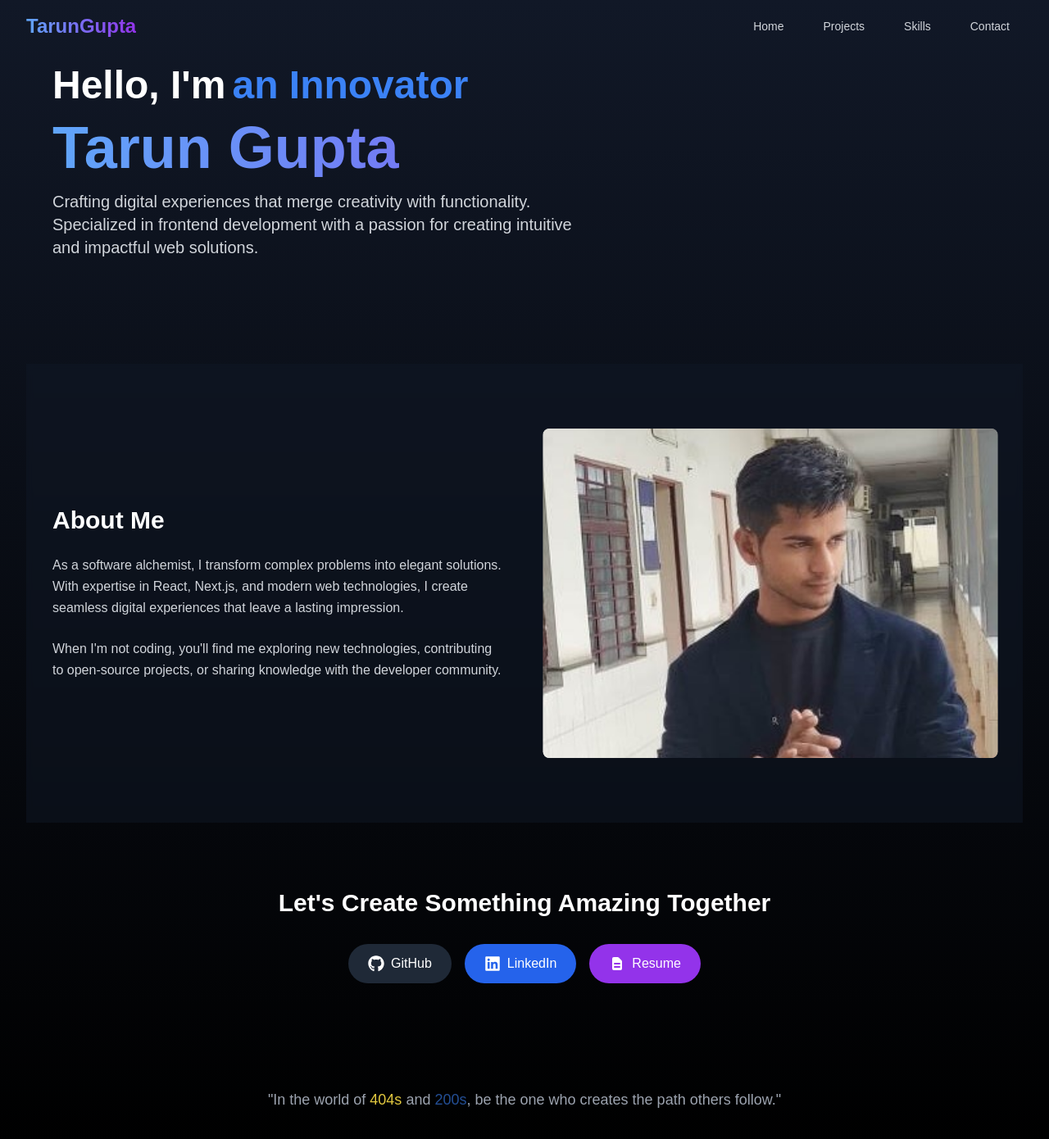
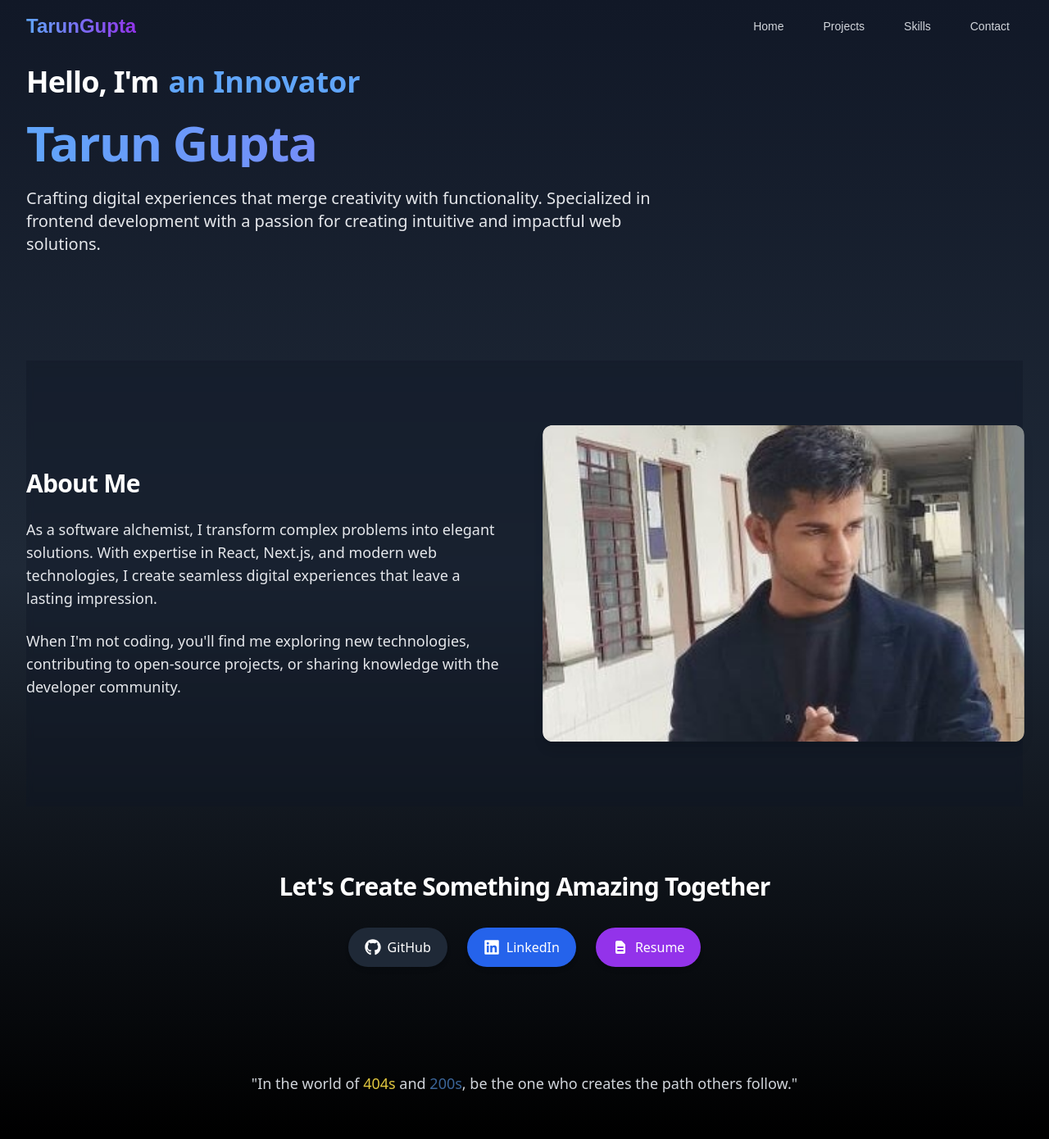
Before and after one commit to TarunGupta2602/TarunGupta, a Next.js app: page / in a window 1280 px wide. Shown: the top 1390 px of the page at 82% size. Built offline with nearby package versions, Linux system fonts and the light colour scheme.

Commit message:
Update page.js

```diff
--- a/app/page.js
+++ b/app/page.js
@@ -13,7 +13,6 @@ const Home = () => {
     transition: { duration: 0.6 }
   };
 
-
   const staggerContainer = {
     initial: {},
     animate: {
@@ -26,93 +25,77 @@ const Home = () => {
   const slideInFromLeft = {
     initial: { x: -100, opacity: 0 },
     animate: { x: 0, opacity: 1 },
-    transition: { duration: 0.8, type: "spring", bounce: 0.4 }
+    transition: { duration: 0.8, type: "spring", bounce: 0.3 }
   };
 
   const pulseAnimation = {
     initial: { scale: 1 },
     animate: {
       scale: [1, 1.02, 1],
-      transition: {
-        duration: 2,
-        repeat: Infinity,
-        ease: "easeInOut"
-      }
+      transition: { duration: 2, repeat: Infinity, ease: "easeInOut" }
     }
   };
 
   return (
     <motion.div
-      className="min-h-screen bg-gradient-to-b from-gray-900 to-black text-white px-4 sm:px-6 lg:px-8"
+      className="min-h-screen bg-gradient-to-b from-gray-900 via-gray-800 to-black text-white px-4 sm:px-6 lg:px-8 font-sans"
       initial={{ opacity: 0 }}
       animate={{ opacity: 1 }}
       transition={{ duration: 0.8 }}
     >
-      {/* Hero Section with enhanced animations */}
-      <section className="pt-20 pb-32 max-w-6xl mx-auto">
+      {/* Hero Section */}
+      <section className="pt-16 sm:pt-20 pb-24 sm:pb-32 max-w-7xl mx-auto">
         <motion.div
-          className="space-y-4"
+          className="space-y-4 sm:space-y-6"
           variants={staggerContainer}
           initial="initial"
           animate="animate"
         >
           <motion.div
-            className="flex items-center space-x-2"
+            className="flex flex-col sm:flex-row items-center space-y-2 sm:space-y-0 sm:space-x-3"
             variants={fadeInUp}
           >
-            <span className="text-3xl sm:text-4xl md:text-5xl font-bold">
-              Hello, I&apos;m
+            <span className="text-2xl sm:text-3xl md:text-4xl font-bold tracking-tight">
+              Hello, I'm
             </span>
             <TypeAnimation
-              sequence={[
-                'a Developer',
-                1000,
-                'a Problem Solver',
-                1000,
-                'an Innovator',
-                1000,
-              ]}
+              sequence={['a Developer', 1000, 'a Problem Solver', 1000, 'an Innovator', 1000]}
               wrapper="span"
               speed={50}
-              className="text-3xl sm:text-4xl md:text-5xl font-bold text-blue-500"
+              className="text-2xl sm:text-3xl md:text-4xl font-bold text-blue-400"
               repeat={Infinity}
             />
           </motion.div>
 
           <motion.h1
-            className="text-5xl sm:text-6xl md:text-7xl font-bold text-transparent bg-clip-text bg-gradient-to-r from-blue-400 to-purple-600"
+            className="text-4xl sm:text-5xl md:text-6xl font-extrabold text-transparent bg-clip-text bg-gradient-to-r from-blue-400 to-purple-500 tracking-tight"
             variants={slideInFromLeft}
-            whileHover={{
-              scale: 1.05,
-              textShadow: "0 0 8px rgb(59, 130, 246)",
-              transition: { duration: 0.2 }
-            }}
+            whileHover={{ scale: 1.03, textShadow: "0 0 10px rgba(59, 130, 246, 0.5)" }}
           >
             Tarun Gupta
           </motion.h1>
 
           <motion.p
-            className="text-lg sm:text-xl text-gray-300 max-w-2xl"
+            className="text-base sm:text-lg md:text-xl text-gray-200 max-w-3xl leading-relaxed"
             initial={{ y: 20, opacity: 0 }}
             animate={{ y: 0, opacity: 1 }}
             transition={{ duration: 0.8, delay: 0.4 }}
           >
             Crafting digital experiences that merge creativity with functionality.
-            Specialized in frontend development with a passion for creating
-            intuitive and impactful web solutions.
+            Specialized in frontend development with a passion for creating intuitive and impactful web solutions.
           </motion.p>
         </motion.div>
       </section>
 
-      {/* About Section with enhanced animations */}
+      {/* About Section */}
       <motion.section
-        className="py-20 bg-gray-900/50 backdrop-blur-sm"
+        className="py-16 sm:py-20 bg-gray-900/40 backdrop-blur-sm"
         initial={{ opacity: 0 }}
         whileInView={{ opacity: 1 }}
         viewport={{ once: true }}
         transition={{ duration: 1 }}
       >
-        <div className="max-w-6xl mx-auto grid md:grid-cols-2 gap-12 items-center">
+        <div className="max-w-7xl mx-auto grid md:grid-cols-2 gap-8 sm:gap-12 items-center">
           <motion.div
             className="space-y-6"
             variants={staggerContainer}
@@ -121,63 +104,62 @@ const Home = () => {
             viewport={{ once: true }}
           >
             <motion.h2
-              className="text-3xl font-bold"
+              className="text-2xl sm:text-3xl font-bold tracking-tight"
               variants={slideInFromLeft}
-              whileHover={{ scale: 1.05 }}
+              whileHover={{ scale: 1.03 }}
             >
               About Me
             </motion.h2>
-            <p className="text-gray-300 leading-relaxed">
+            <p className="text-gray-200 text-base sm:text-lg leading-relaxed">
               As a software alchemist, I transform complex problems into elegant solutions.
               With expertise in React, Next.js, and modern web technologies, I create
               seamless digital experiences that leave a lasting impression.
             </p>
-            <p className="text-gray-300 leading-relaxed">
-              When I&apos;m not coding, you&apos;ll find me exploring new technologies,
+            <p className="text-gray-200 text-base sm:text-lg leading-relaxed">
+              When I'm not coding, you'll find me exploring new technologies,
               contributing to open-source projects, or sharing knowledge with the
               developer community.
             </p>
           </motion.div>
 
           <motion.div
-            className="relative h-[400px] rounded-lg overflow-hidden"
+            className="relative h-64 sm:h-80 md:h-96 rounded-xl overflow-hidden shadow-lg"
             variants={pulseAnimation}
             initial="initial"
             animate="animate"
-            whileHover={{ scale: 1.05 }}
+            whileHover={{ scale: 1.03 }}
           >
             <Image
               src="/new.jpg"
-              alt="Profile"
+              alt="Tarun Gupta's profile picture"
               fill
-              className="object-cover rounded-lg"
+              sizes="(max-width: 768px) 100vw, 50vw"
+              className="object-cover rounded-xl"
+              priority={false}
+              loading="lazy"
             />
           </motion.div>
         </div>
       </motion.section>
 
-      {/* CTA Section with enhanced animations */}
-      <section className="py-20">
+      {/* CTA Section */}
+      <section className="py-16 sm:py-20">
         <motion.div
-          className="max-w-6xl mx-auto text-center space-y-8"
+          className="max-w-7xl mx-auto text-center space-y-6 sm:space-y-8"
           initial={{ opacity: 0, y: 20 }}
           whileInView={{ opacity: 1, y: 0 }}
           viewport={{ once: true }}
           transition={{ duration: 0.8 }}
         >
           <motion.h2
-            className="text-3xl font-bold"
-            whileHover={{
-              scale: 1.05,
-              color: "#60A5FA",
-              transition: { duration: 0.2 }
-            }}
+            className="text-2xl sm:text-3xl font-bold tracking-tight"
+            whileHover={{ scale: 1.03, color: "#60A5FA" }}
           >
-            Let&apos;s Create Something Amazing Together
+            Let's Create Something Amazing Together
           </motion.h2>
 
           <motion.div
-            className="flex flex-wrap justify-center gap-4"
+            className="flex flex-wrap justify-center gap-4 sm:gap-6"
             variants={staggerContainer}
             initial="initial"
             whileInView="animate"
@@ -187,14 +169,12 @@ const Home = () => {
               href="https://github.com/TarunGupta2602"
               target="_blank"
               rel="noopener noreferrer"
-              className="flex items-center space-x-2 px-6 py-3 bg-gray-800 rounded-full hover:bg-gray-700 transition-all"
-              whileHover={{
-                scale: 1.1,
-                boxShadow: "0 0 15px rgba(59, 130, 246, 0.5)"
-              }}
+              aria-label="Visit Tarun's GitHub profile"
+              className="flex items-center space-x-2 px-5 py-3 bg-gray-800 rounded-full hover:bg-gray-700 transition-all text-sm sm:text-base shadow-md"
+              whileHover={{ scale: 1.08, boxShadow: "0 0 15px rgba(59, 130, 246, 0.3)" }}
               whileTap={{ scale: 0.95 }}
             >
-              <FaGithub className="text-xl" />
+              <FaGithub className="text-lg sm:text-xl" />
               <span>GitHub</span>
             </motion.a>
 
@@ -202,11 +182,12 @@ const Home = () => {
               href="https://www.linkedin.com/in/tarun2606/"
               target="_blank"
               rel="noopener noreferrer"
-              className="flex items-center space-x-2 px-6 py-3 bg-blue-600 rounded-full hover:bg-blue-700 transition-colors"
-              whileHover={{ scale: 1.05 }}
+              aria-label="Visit Tarun's LinkedIn profile"
+              className="flex items-center space-x-2 px-5 py-3 bg-blue-600 rounded-full hover:bg-blue-700 transition-all text-sm sm:text-base shadow-md"
+              whileHover={{ scale: 1.08 }}
               whileTap={{ scale: 0.95 }}
             >
-              <FaLinkedin className="text-xl" />
+              <FaLinkedin className="text-lg sm:text-xl" />
               <span>LinkedIn</span>
             </motion.a>
 
@@ -214,18 +195,19 @@ const Home = () => {
               href="https://docs.google.com/document/d/1NcZZfxJ7LGEV5P-tFt8nkQuyHkOCvuLT/edit?usp=sharing&ouid=112404319985495156886&rtpof=true&sd=true"
               target="_blank"
               rel="noopener noreferrer"
-              className="flex items-center space-x-2 px-6 py-3 bg-purple-600 rounded-full hover:bg-purple-700 transition-colors"
-              whileHover={{ scale: 1.05 }}
+              aria-label="View Tarun's resume"
+              className="flex items-center space-x-2 px-5 py-3 bg-purple-600 rounded-full hover:bg-purple-700 transition-all text-sm sm:text-base shadow-md"
+              whileHover={{ scale: 1.08 }}
               whileTap={{ scale: 0.95 }}
             >
-              <HiDocumentText className="text-xl" />
+              <HiDocumentText className="text-lg sm:text-xl" />
               <span>Resume</span>
             </motion.a>
           </motion.div>
         </motion.div>
       </section>
 
-      {/* Footer Quote with enhanced animation */}
+      {/* Footer Quote */}
       <motion.footer
         className="py-12 text-center"
         initial={{ opacity: 0, y: 20 }}
@@ -234,26 +216,17 @@ const Home = () => {
         transition={{ duration: 0.8 }}
       >
         <motion.p
-          className="text-lg font-medium text-gray-400"
-          whileHover={{
-            scale: 1.05,
-            transition: { duration: 0.2 }
-          }}
+          className="text-base sm:text-lg font-medium text-gray-300 max-w-3xl mx-auto"
+          whileHover={{ scale: 1.03 }}
         >
-          &quot;In the world of <motion.span
+          "In the world of <motion.span
             className="text-yellow-300"
-            animate={{
-              opacity: [1, 0.5, 1],
-              transition: { duration: 2, repeat: Infinity }
-            }}
+            animate={{ opacity: [1, 0.5, 1], transition: { duration: 2, repeat: Infinity } }}
           >404s</motion.span> and <motion.span
-            className="text-blue-500"
-            animate={{
-              opacity: [1, 0.5, 1],
-              transition: { duration: 2, repeat: Infinity, delay: 1 }
-            }}
+            className="text-blue-400"
+            animate={{ opacity: [1, 0.5, 1], transition: { duration: 2, repeat: Infinity, delay: 1 } }}
           >200s</motion.span>,
-          be the one who creates the path others follow.&quot;
+          be the one who creates the path others follow."
         </motion.p>
       </motion.footer>
     </motion.div>
@@ -261,3 +234,267 @@ const Home = () => {
 }
 
 export default Home;
+
+// "use client";
+// import { TypeAnimation } from 'react-type-animation';
+// import { motion } from 'framer-motion';
+// import React from 'react';
+// import Image from 'next/image';
+// import { FaGithub, FaLinkedin } from 'react-icons/fa';
+// import { HiDocumentText } from 'react-icons/hi';
+
+// const Home = () => {
+//   const fadeInUp = {
+//     initial: { opacity: 0, y: 20 },
+//     animate: { opacity: 1, y: 0 },
+//     transition: { duration: 0.6 }
+//   };
+
+
+//   const staggerContainer = {
+//     initial: {},
+//     animate: {
+//       transition: {
+//         staggerChildren: 0.1
+//       }
+//     }
+//   };
+
+//   const slideInFromLeft = {
+//     initial: { x: -100, opacity: 0 },
+//     animate: { x: 0, opacity: 1 },
+//     transition: { duration: 0.8, type: "spring", bounce: 0.4 }
+//   };
+
+//   const pulseAnimation = {
+//     initial: { scale: 1 },
+//     animate: {
+//       scale: [1, 1.02, 1],
+//       transition: {
+//         duration: 2,
+//         repeat: Infinity,
+//         ease: "easeInOut"
+//       }
+//     }
+//   };
+
+//   return (
+//     <motion.div
+//       className="min-h-screen bg-gradient-to-b from-gray-900 to-black text-white px-4 sm:px-6 lg:px-8"
+//       initial={{ opacity: 0 }}
+//       animate={{ opacity: 1 }}
+//       transition={{ duration: 0.8 }}
+//     >
+//       {/* Hero Section with enhanced animations */}
+//       <section className="pt-20 pb-32 max-w-6xl mx-auto">
+//         <motion.div
+//           className="space-y-4"
+//           variants={staggerContainer}
+//           initial="initial"
+//           animate="animate"
+//         >
+//           <motion.div
+//             className="flex items-center space-x-2"
+//             variants={fadeInUp}
+//           >
+//             <span className="text-3xl sm:text-4xl md:text-5xl font-bold">
+//               Hello, I&apos;m
+//             </span>
+//             <TypeAnimation
+//               sequence={[
+//                 'a Developer',
+//                 1000,
+//                 'a Problem Solver',
+//                 1000,
+//                 'an Innovator',
+//                 1000,
+//               ]}
+//               wrapper="span"
+//               speed={50}
+//               className="text-3xl sm:text-4xl md:text-5xl font-bold text-blue-500"
+//               repeat={Infinity}
+//             />
+//           </motion.div>
+
+//           <motion.h1
+//             className="text-5xl sm:text-6xl md:text-7xl font-bold text-transparent bg-clip-text bg-gradient-to-r from-blue-400 to-purple-600"
+//             variants={slideInFromLeft}
+//             whileHover={{
+//               scale: 1.05,
+//               textShadow: "0 0 8px rgb(59, 130, 246)",
+//               transition: { duration: 0.2 }
+//             }}
+//           >
+//             Tarun Gupta
+//           </motion.h1>
+
+//           <motion.p
+//             className="text-lg sm:text-xl text-gray-300 max-w-2xl"
+//             initial={{ y: 20, opacity: 0 }}
+//             animate={{ y: 0, opacity: 1 }}
+//             transition={{ duration: 0.8, delay: 0.4 }}
+//           >
+//             Crafting digital experiences that merge creativity with functionality.
+//             Specialized in frontend development with a passion for creating
+//             intuitive and impactful web solutions.
+//           </motion.p>
+//         </motion.div>
+//       </section>
+
+//       {/* About Section with enhanced animations */}
+//       <motion.section
+//         className="py-20 bg-gray-900/50 backdrop-blur-sm"
+//         initial={{ opacity: 0 }}
+//         whileInView={{ opacity: 1 }}
+//         viewport={{ once: true }}
+//         transition={{ duration: 1 }}
+//       >
+//         <div className="max-w-6xl mx-auto grid md:grid-cols-2 gap-12 items-center">
+//           <motion.div
+//             className="space-y-6"
+//             variants={staggerContainer}
+//             initial="initial"
+//             whileInView="animate"
+//             viewport={{ once: true }}
+//           >
+//             <motion.h2
+//               className="text-3xl font-bold"
+//               variants={slideInFromLeft}
+//               whileHover={{ scale: 1.05 }}
+//             >
+//               About Me
+//             </motion.h2>
+//             <p className="text-gray-300 leading-relaxed">
+//               As a software alchemist, I transform complex problems into elegant solutions.
+//               With expertise in React, Next.js, and modern web technologies, I create
+//               seamless digital experiences that leave a lasting impression.
+//             </p>
+//             <p className="text-gray-300 leading-relaxed">
+//               When I&apos;m not coding, you&apos;ll find me exploring new technologies,
+//               contributing to open-source projects, or sharing knowledge with the
+//               developer community.
+//             </p>
+//           </motion.div>
+
+//           <motion.div
+//             className="relative h-[400px] rounded-lg overflow-hidden"
+//             variants={pulseAnimation}
+//             initial="initial"
+//             animate="animate"
+//             whileHover={{ scale: 1.05 }}
+//           >
+//             <Image
+//               src="/new.jpg"
+//               alt="Profile"
+//               fill
+//               className="object-cover rounded-lg"
+//             />
+//           </motion.div>
+//         </div>
+//       </motion.section>
+
+//       {/* CTA Section with enhanced animations */}
+//       <section className="py-20">
+//         <motion.div
+//           className="max-w-6xl mx-auto text-center space-y-8"
+//           initial={{ opacity: 0, y: 20 }}
+//           whileInView={{ opacity: 1, y: 0 }}
+//           viewport={{ once: true }}
+//           transition={{ duration: 0.8 }}
+//         >
+//           <motion.h2
+//             className="text-3xl font-bold"
+//             whileHover={{
+//               scale: 1.05,
+//               color: "#60A5FA",
+//               transition: { duration: 0.2 }
+//             }}
+//           >
+//             Let&apos;s Create Something Amazing Together
+//           </motion.h2>
+
+//           <motion.div
+//             className="flex flex-wrap justify-center gap-4"
+//             variants={staggerContainer}
+//             initial="initial"
+//             whileInView="animate"
+//             viewport={{ once: true }}
+//           >
+//             <motion.a
+//               href="https://github.com/TarunGupta2602"
+//               target="_blank"
+//               rel="noopener noreferrer"
+//               className="flex items-center space-x-2 px-6 py-3 bg-gray-800 rounded-full hover:bg-gray-700 transition-all"
+//               whileHover={{
+//                 scale: 1.1,
+//                 boxShadow: "0 0 15px rgba(59, 130, 246, 0.5)"
+//               }}
+//               whileTap={{ scale: 0.95 }}
+//             >
+//               <FaGithub className="text-xl" />
+//               <span>GitHub</span>
+//             </motion.a>
+
+//             <motion.a
+//               href="https://www.linkedin.com/in/tarun2606/"
+//               target="_blank"
+//               rel="noopener noreferrer"
+//               className="flex items-center space-x-2 px-6 py-3 bg-blue-600 rounded-full hover:bg-blue-700 transition-colors"
+//               whileHover={{ scale: 1.05 }}
+//               whileTap={{ scale: 0.95 }}
+//             >
+//               <FaLinkedin className="text-xl" />
+//               <span>LinkedIn</span>
+//             </motion.a>
+
+//             <motion.a
+//               href="https://docs.google.com/document/d/1NcZZfxJ7LGEV5P-tFt8nkQuyHkOCvuLT/edit?usp=sharing&ouid=112404319985495156886&rtpof=true&sd=true"
+//               target="_blank"
+//               rel="noopener noreferrer"
+//               className="flex items-center space-x-2 px-6 py-3 bg-purple-600 rounded-full hover:bg-purple-700 transition-colors"
+//               whileHover={{ scale: 1.05 }}
+//               whileTap={{ scale: 0.95 }}
+//             >
+//               <HiDocumentText className="text-xl" />
+//               <span>Resume</span>
+//             </motion.a>
+//           </motion.div>
+//         </motion.div>
+//       </section>
+
+//       {/* Footer Quote with enhanced animation */}
+//       <motion.footer
+//         className="py-12 text-center"
+//         initial={{ opacity: 0, y: 20 }}
+//         whileInView={{ opacity: 1, y: 0 }}
+//         viewport={{ once: true }}
+//         transition={{ duration: 0.8 }}
+//       >
+//         <motion.p
+//           className="text-lg font-medium text-gray-400"
+//           whileHover={{
+//             scale: 1.05,
+//             transition: { duration: 0.2 }
+//           }}
+//         >
+//           &quot;In the world of <motion.span
+//             className="text-yellow-300"
+//             animate={{
+//               opacity: [1, 0.5, 1],
+//               transition: { duration: 2, repeat: Infinity }
+//             }}
+//           >404s</motion.span> and <motion.span
+//             className="text-blue-500"
+//             animate={{
+//               opacity: [1, 0.5, 1],
+//               transition: { duration: 2, repeat: Infinity, delay: 1 }
+//             }}
+//           >200s</motion.span>,
+//           be the one who creates the path others follow.&quot;
+//         </motion.p>
+//       </motion.footer>
+//     </motion.div>
+//   );
+// }
+
+// export default Home;
```
